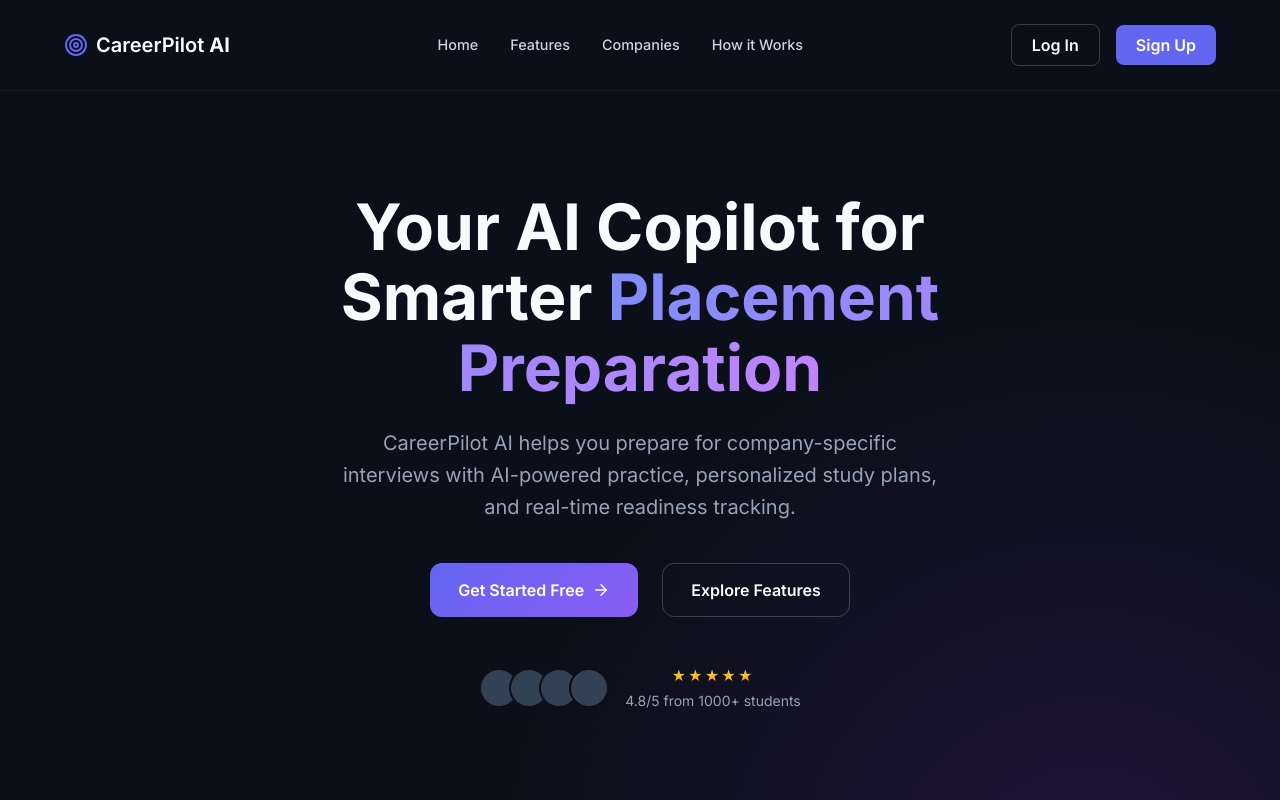
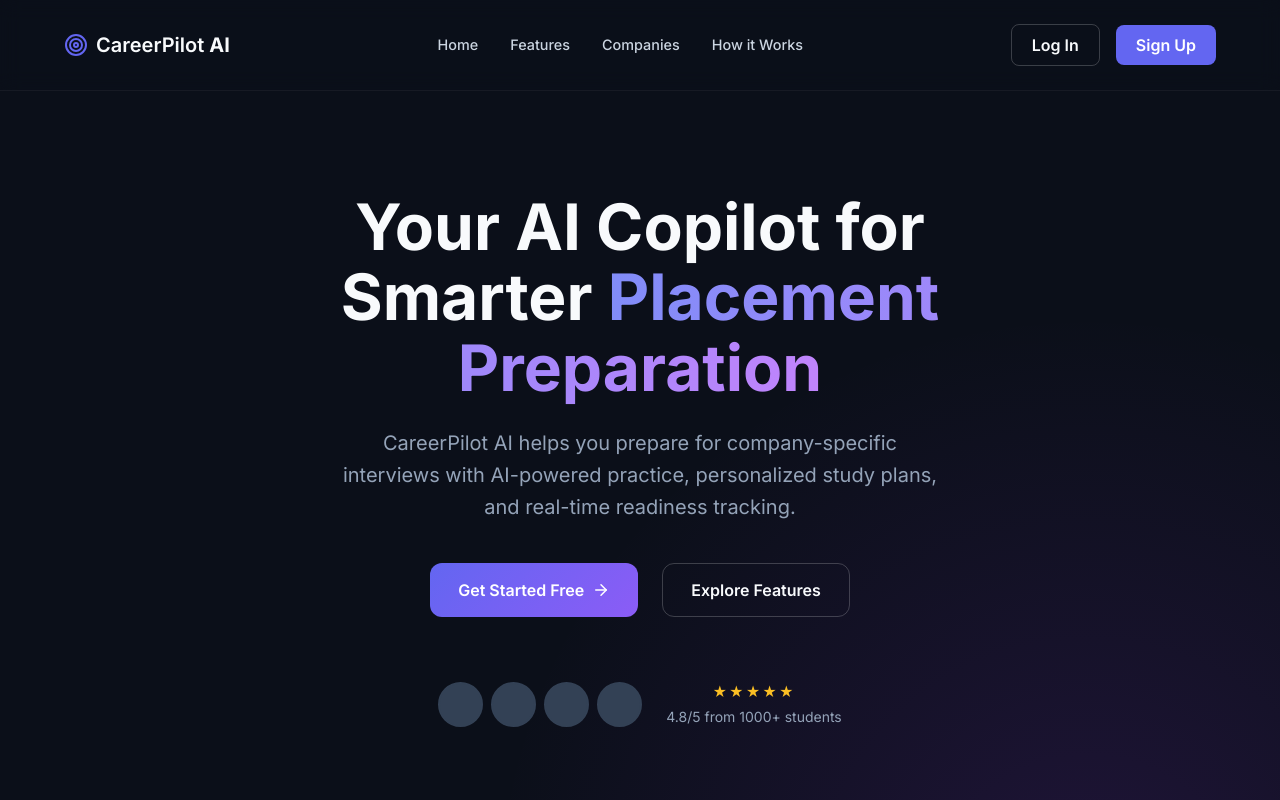
Before and after one commit to ruthraveni/CareerPilot_AI, a React app in the folder frontend/: page / in a window 1280 px wide. Shown: the top 800 px of the page. Built offline with nearby package versions, Linux system fonts and the light colour scheme; the HTML template or start-up script is replaced by a standard one.

Commit message:
fix: resolve hero section circular image overlap and visibility issues

```diff
--- a/frontend/src/pages/Landing.css
+++ b/frontend/src/pages/Landing.css
@@ -118,6 +118,9 @@
   padding: 12rem 4rem 8rem;
   max-width: 1000px;
   margin: 0 auto;
+  position: relative;
+  z-index: 10;
+  overflow: visible;
 }
 
 .hero-content {
@@ -189,22 +192,29 @@
 .hero-social-proof {
   display: flex;
   align-items: center;
-  gap: 1rem;
+  justify-content: center;
+  gap: 1.5rem;
+  position: relative;
+  z-index: 20;
+  margin-top: 1rem;
 }
 
 .avatars {
   display: flex;
+  align-items: center;
+  gap: 0.5rem; /* Fixes overlap issue */
 }
 
 .avatar {
-  width: 40px;
-  height: 40px;
+  width: 45px;
+  height: 45px;
   border-radius: 50%;
-  border: 2px solid #0b0f19;
+  border: 2px solid #334155;
   background-color: #334155;
-  margin-left: -10px;
+  background-size: cover;
+  background-position: center;
+  overflow: visible;
 }
-.avatar:first-child { margin-left: 0; }
 
 .reviews {
   font-size: 0.875rem;
```
